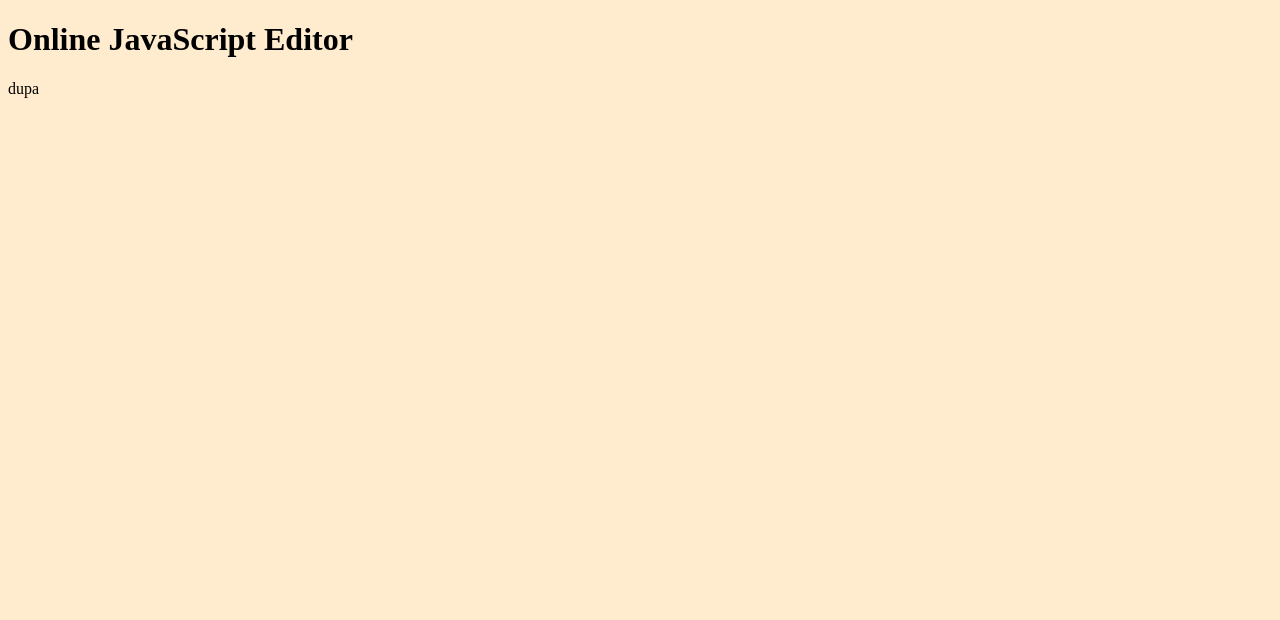
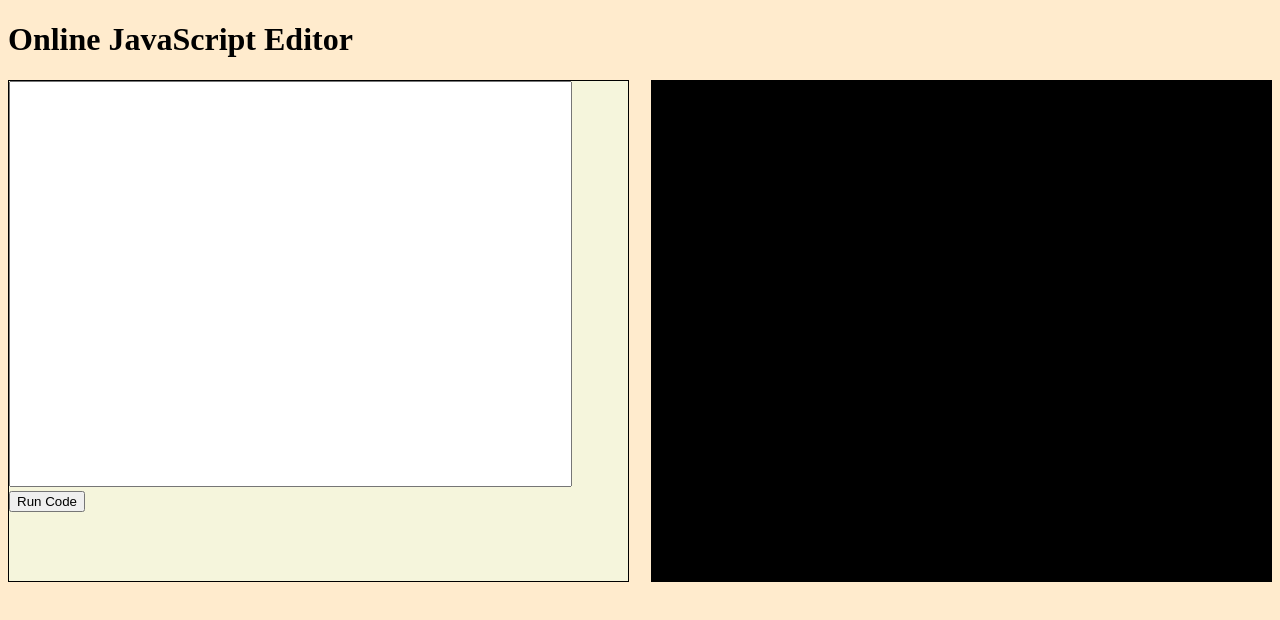
Before and after one commit to michalurban23/autocomplete-IDE, a plain HTML site: page index.html in a window 1280 px wide. Drawn offline with nearby package versions, Linux system fonts and the light colour scheme.

Commit message:
Add css and listener for typing

```diff
--- a/css/styles.css
+++ b/css/styles.css
@@ -5,3 +5,30 @@ body {
 .editor {
     background-color: beige;
 }
+
+.app {
+    width: 90%;
+    overflow: hidden;
+}
+
+.editor {
+    min-height: 500px;
+    width: 49%;
+    margin: auto;
+    float: left;
+    border: 1pt solid black;
+}
+
+.console {
+    min-height: 500px;
+    width: 49%;
+    background-color: black;
+    float: right;
+    border: 1pt solid black;
+}
+
+#code {
+    resize: none;
+    width: 90%;
+    min-height: 400px;
+}
--- a/index.html
+++ b/index.html
@@ -8,6 +8,14 @@
 </head>
 <body>
 <h1>Online JavaScript Editor</h1>
-<div id="app"></div>
+<div id="app">
+    <div class="editor">
+        <div class="autocomplete">
+            <textarea id="code" name="code"></textarea>
+        </div>
+        <input type="submit" value="Run Code">
+    </div>
+    <div class="console">console</div>
+</div>
 </body>
 </html>
--- a/js/App.js
+++ b/js/App.js
@@ -1,7 +1,9 @@
-function createEditorContainer() {
-    return "<div>dupa</div>";
+function readText() {
+    $("#code").keyup(function () {
+        console.log($(this)[0].value);
+    });
 }
 
-$("document").ready(function() {
-    $("#app").append(createEditorContainer);
+$("document").ready(function () {
+    readText();
 });
```
